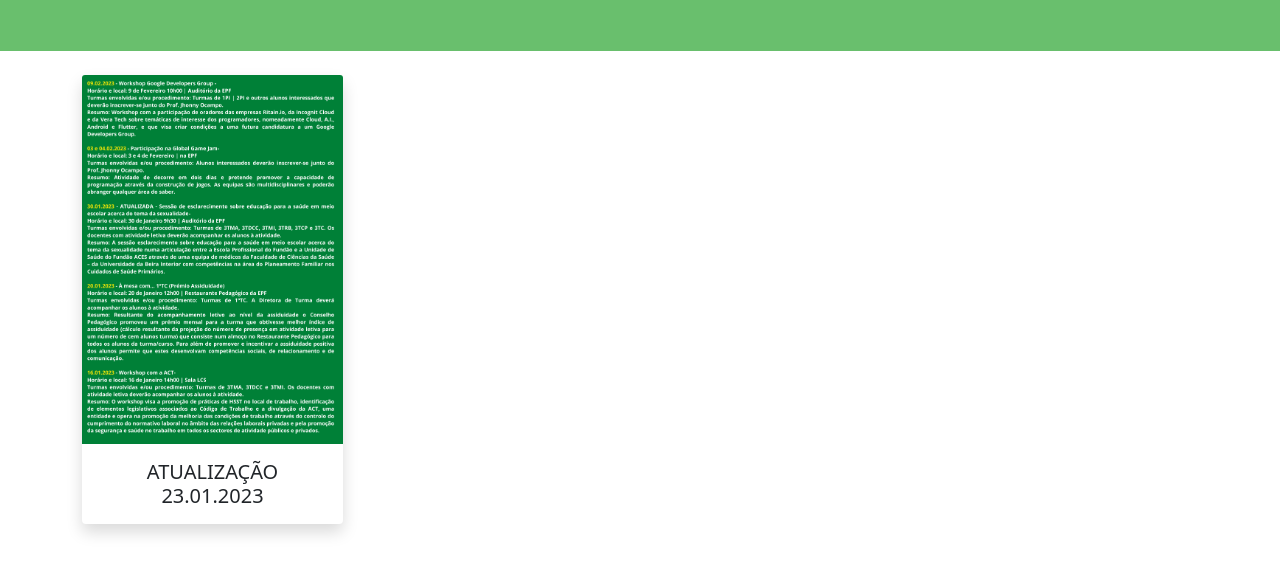
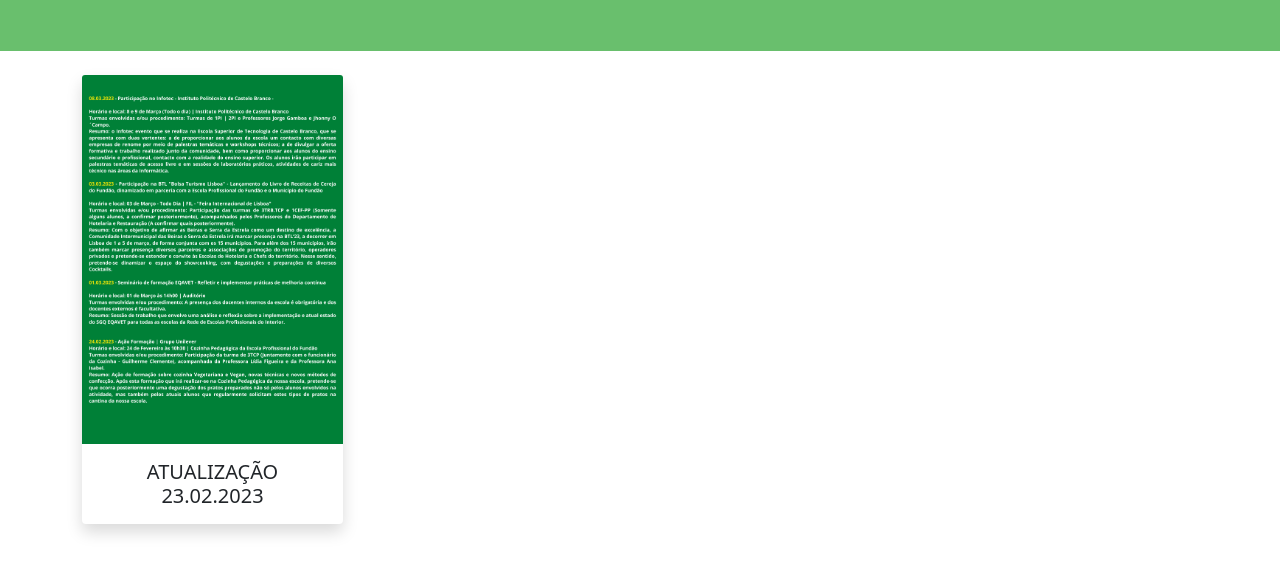
Before and after one commit to jhonnynetworker/epf-nexs, a plain HTML site: page agenda_EPF.html in a window 1280 px wide. Shown: the part 101-674 px from the top of the page. Drawn offline with Linux system fonts and the light colour scheme.

Commit message:
atualizacao agenda 23-02-2023

```diff
--- a/agenda_EPF.html
+++ b/agenda_EPF.html
@@ -35,9 +35,9 @@
             <div class="row">
                 <div class="col-xl-3 col-md-6 mb-4">
                     <div class="card border-0 shadow">
-                        <img src="/img/Agenda EPF/agenda.png" class="card-img-top" alt="...">
+                        <img src="/img/Agenda EPF/ATUALIZAÇÃO 23.02.2023.png" class="card-img-top" alt="...">
                         <div class="card-body text-center">
-                            <h5 class="card-title mb-0">ATUALIZAÇÃO 23.01.2023</h5>
+                            <h5 class="card-title mb-0">ATUALIZAÇÃO 23.02.2023</h5>
                             <div class="card-text text-black-50"></div>
                         </div>
                     </div>
```
Also changed, not shown: img/Agenda EPF/ATUALIZAÇÃO 23.02.2023.png (added).
